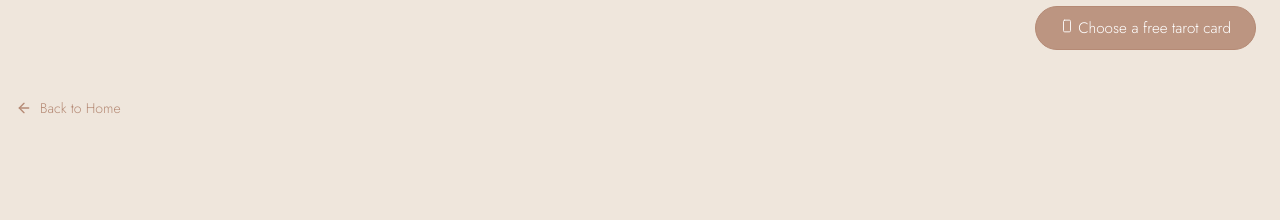
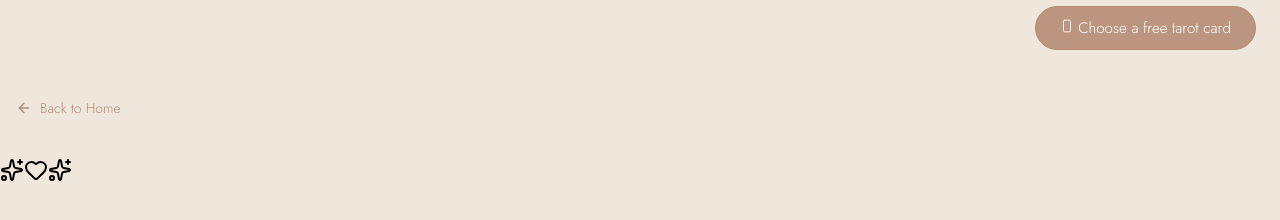
Before and after one commit to Cedwards2527/crystal_light_and_lore, a React (Vite) app in the folder crystal_light_and_lore/: page /random in a window 1280 px wide. Shown: the part 402-622 px from the top of the page. Built offline with nearby package versions, Linux system fonts and the light colour scheme.

Commit message:
Add icons to random page header

```diff
--- a/crystal_light_and_lore/src/pages/CardOfTheDay/CardOfTheDay.jsx
+++ b/crystal_light_and_lore/src/pages/CardOfTheDay/CardOfTheDay.jsx
@@ -28,9 +28,9 @@ function CardOfTheDay() {
             tomorrow at dawn.
           </p>
           <div className="footer__sparkles">
-            <Sparkles className="day__sparkles" strokeWidth={1.5}></Sparkles>
-            <Sparkles className="day__sparkles" strokeWidth={1.5}></Sparkles>
-            <Sparkles className="day__sparkles" strokeWidth={1.5}></Sparkles>
+            <Sparkles className="day__sparkles" strokeWidth={1.5} />
+            <Sparkles className="day__sparkles" strokeWidth={1.5} />
+            <Sparkles className="day__sparkles" strokeWidth={1.5} />
           </div>
         </div>
       </div>
--- a/crystal_light_and_lore/src/pages/RandomCard/RandomCard.jsx
+++ b/crystal_light_and_lore/src/pages/RandomCard/RandomCard.jsx
@@ -1,10 +1,16 @@
+import { Sparkles, Heart } from "lucide-react";
 import BackToHome from "../../components/BackToHome/BackToHome";
 
 function RandomCard() {
   return (
-    <div>
+    <section className="random__page">
       <BackToHome />
-    </div>
+      <div className="random-icon__container">
+        <Sparkles className="icon__sparkle" />
+        <Heart className="icon__heart" strokewidth={1.5} />
+        <Sparkles className="icon__sparkle" strokewidth={1.5} />
+      </div>
+    </section>
   );
 }
 
```
